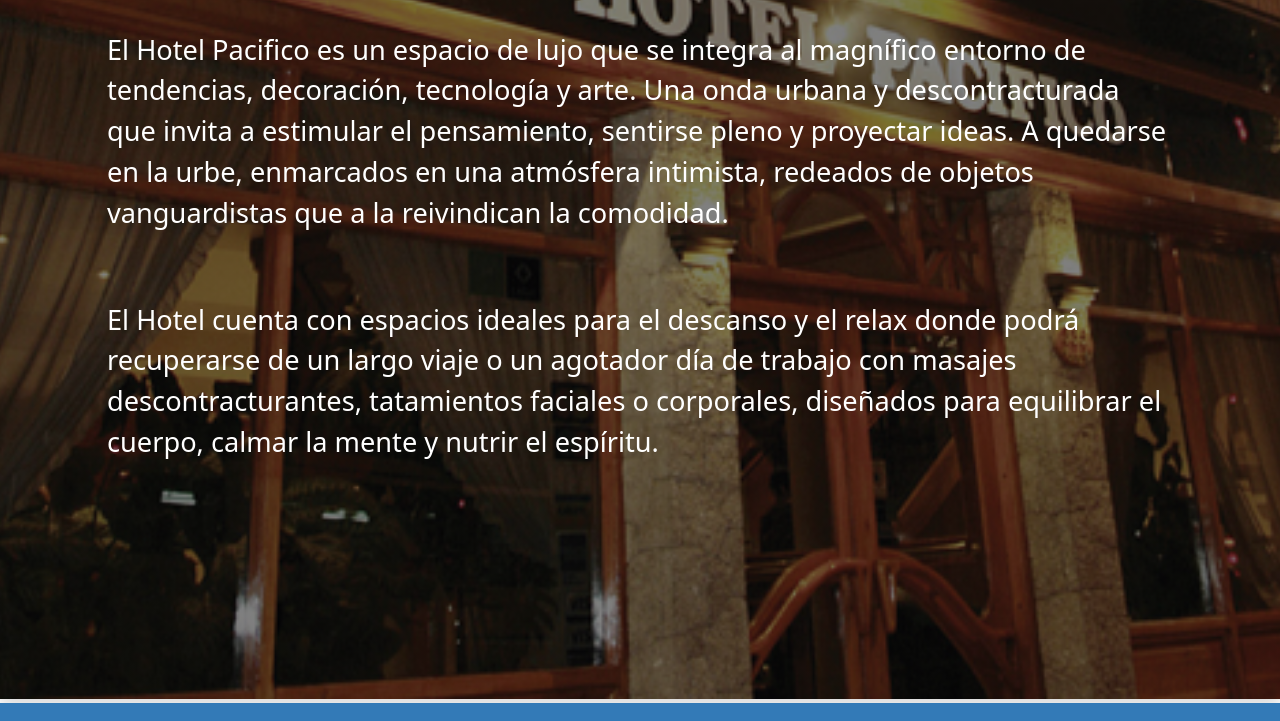
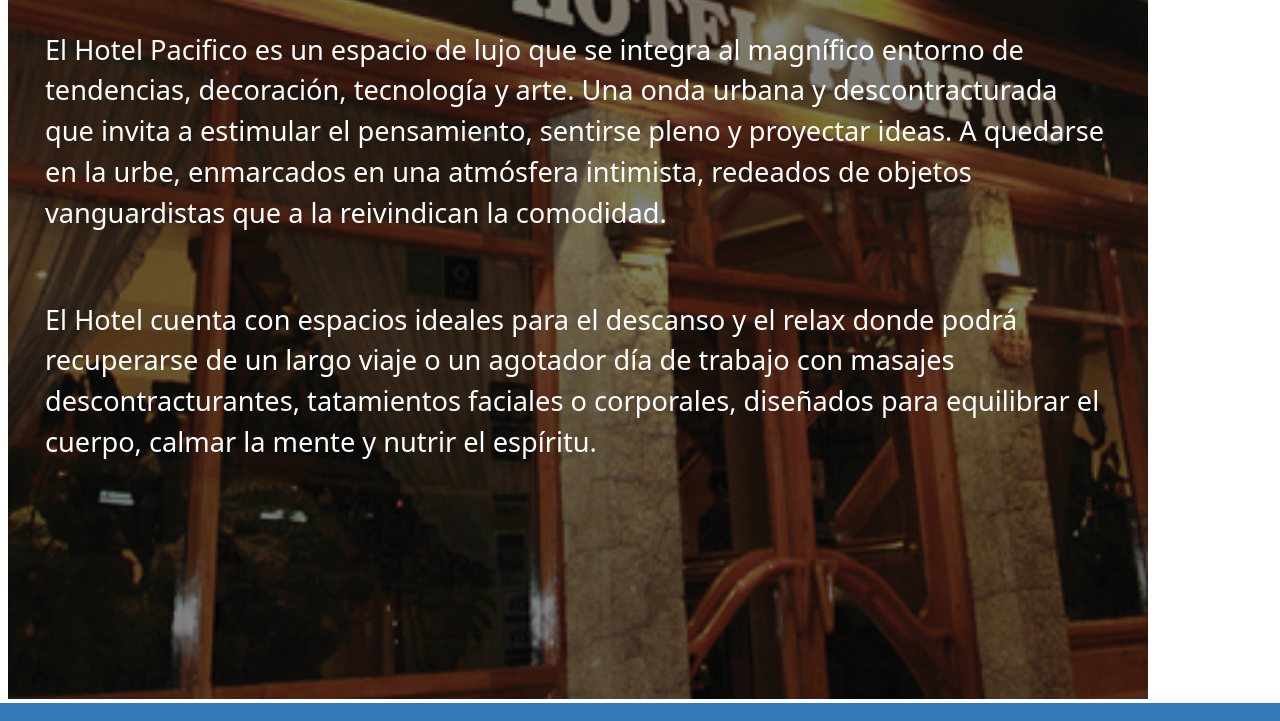
Before and after one commit to JG22Dev/Hotel-Pacifico.Final, a website: page index.html in a window 1280 px wide. Shown: the part 189-910 px from the top of the page. Drawn offline with nearby package versions, Linux system fonts and the light colour scheme.

Commit message:
Update index.html

```diff
--- a/index.html
+++ b/index.html
@@ -68,8 +68,8 @@
             </div>
         </nav>
     </header>
-    <div class="container-fluid mt-4 mb-1 intro-section shadow">
-        <div class="row d-md-flex d-sm-block">
+    <div class="container-fluid mt-4 mb-1 intro-section">
+        <div class="d-md-flex">
             <!--MAIN-->
             <main class=" px-2">
                 <section id="home">
```
